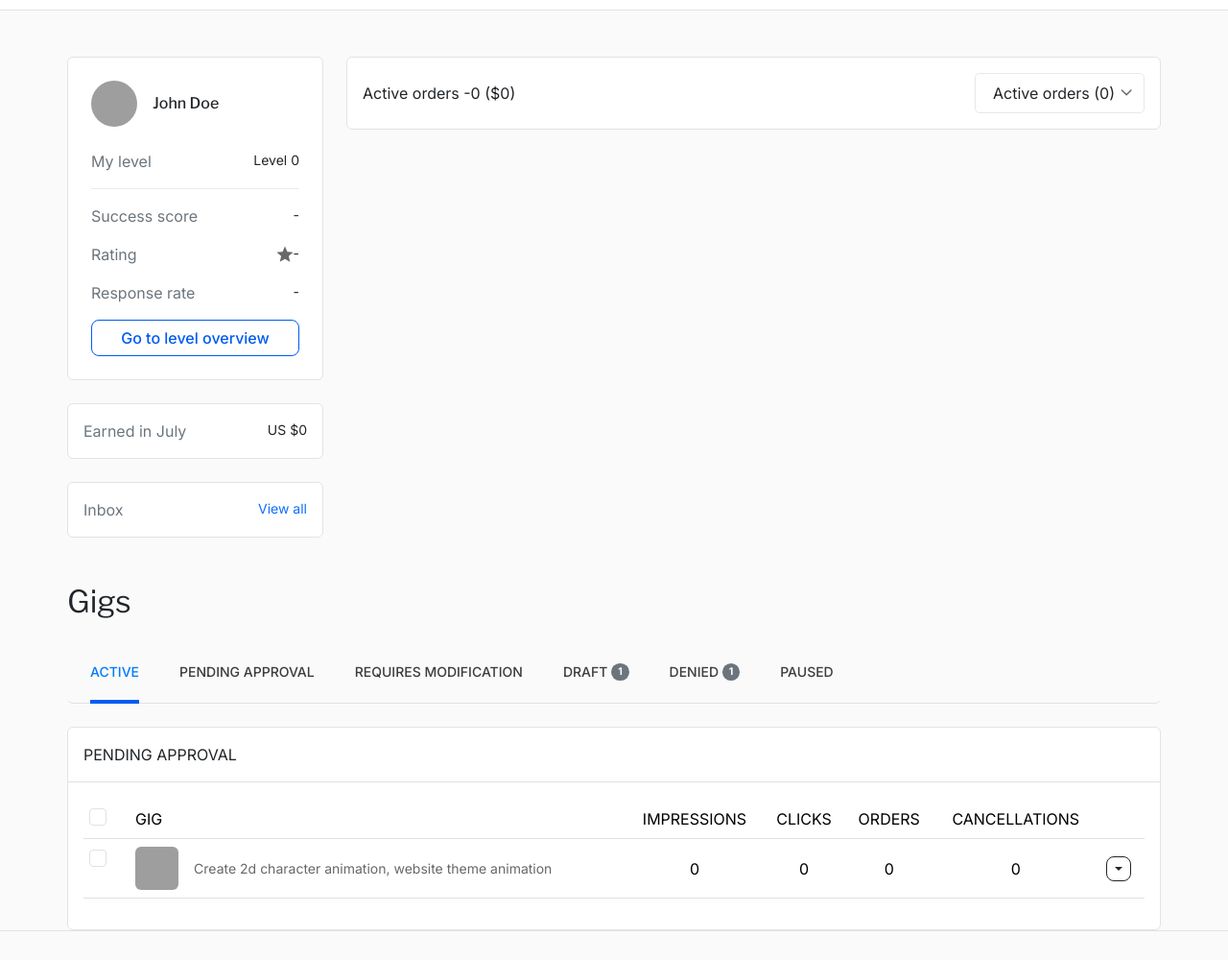
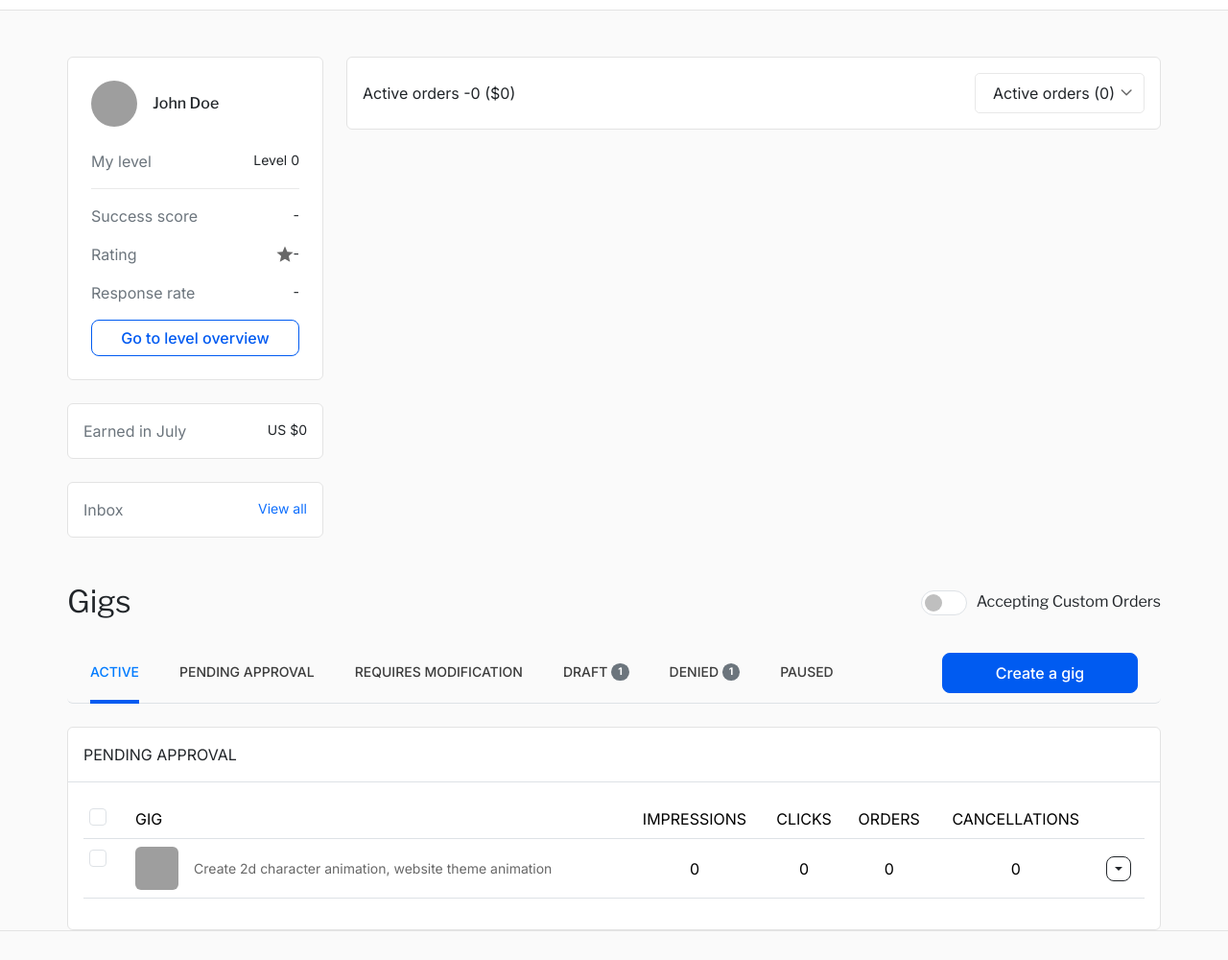
Before and after one commit to GMArjun/UpPhoto, a plain HTML site: page gig-management.html in a window 1280 px wide. Shown: the part 97-1097 px from the top of the page at 96% size. Drawn offline with nearby package versions, Linux system fonts and the light colour scheme; grey boxes are pictures that could not be loaded.

Commit message:
changes in gig management

```diff
--- a/assets/style/style.scss
+++ b/assets/style/style.scss
@@ -1648,8 +1648,11 @@ hr {
   padding: 0px 24px;
   .nav-tabs {
     display: flex;
-    gap: 42px;
+    column-gap: 42px;
     border: none;
+    @media (max-width: $breakpoint-md) {
+      column-gap: 42px;
+    }
   }
   .nav-link {
     padding: 19px 0px;
@@ -1849,7 +1852,7 @@ hr {
   background-color: var(--color-background-gray);
 }
 
-.form-check {
+.form-check:not(.form-switch) {
   cursor: pointer;
   .form-check-input {
     height: 18px;
@@ -1867,6 +1870,21 @@ hr {
     user-select: none;
   }
 }
+
+.form-switch.form-switch {
+  .form-check-input {
+    height: 26px;
+    width: 48px;
+    cursor: pointer;
+  }
+  .form-check-label{
+    margin-top: 4px;
+    margin-left: 10px;
+    cursor: pointer;
+    user-select: none;
+  }
+}
+
 
 .widget-box {
   padding: 10px;
--- a/gig-management.html
+++ b/gig-management.html
@@ -185,8 +185,14 @@
 
 
         <div class="container-xl px-4 px-xl-0">
-            <h2 class="fw-normal">Gigs</h2>
-            <div class="card card-tabs mt-4 bg-transparent border-0 border-bottom">
+            <div class="d-flex align-items-center justify-content-between gap-2">
+                <h2 class="fw-normal mb-0">Gigs</h2>
+                <div class="form-check form-switch">
+                    <input class="form-check-input" type="checkbox" role="switch" id="flexSwitchCheckDefault">
+                    <label class="form-check-label" for="flexSwitchCheckDefault">Accepting Custom Orders</label>
+                  </div>
+            </div>
+            <div class="card card-tabs mt-4 bg-transparent border-0 border-bottom flex-row">
                 <ul class="nav nav-tabs" id="myTab" role="tablist">
                     <li class="nav-item" role="presentation">
                         <button class="nav-link d-flex align-items-center gap-1 active" id="home-tab"
@@ -222,6 +228,7 @@
                             aria-selected="false">PAUSED</button>
                     </li>
                 </ul>
+                <button class="btn btn-primary ms-auto align-self-center py-2 flex-shrink-0 w-100" style="max-width: 204px;">Create a gig</button>
             </div>
 
             <div class="tab-content mt-4" id="myTabContent">
```
Also changed, not shown: assets/style/style.css, 1 other file.
